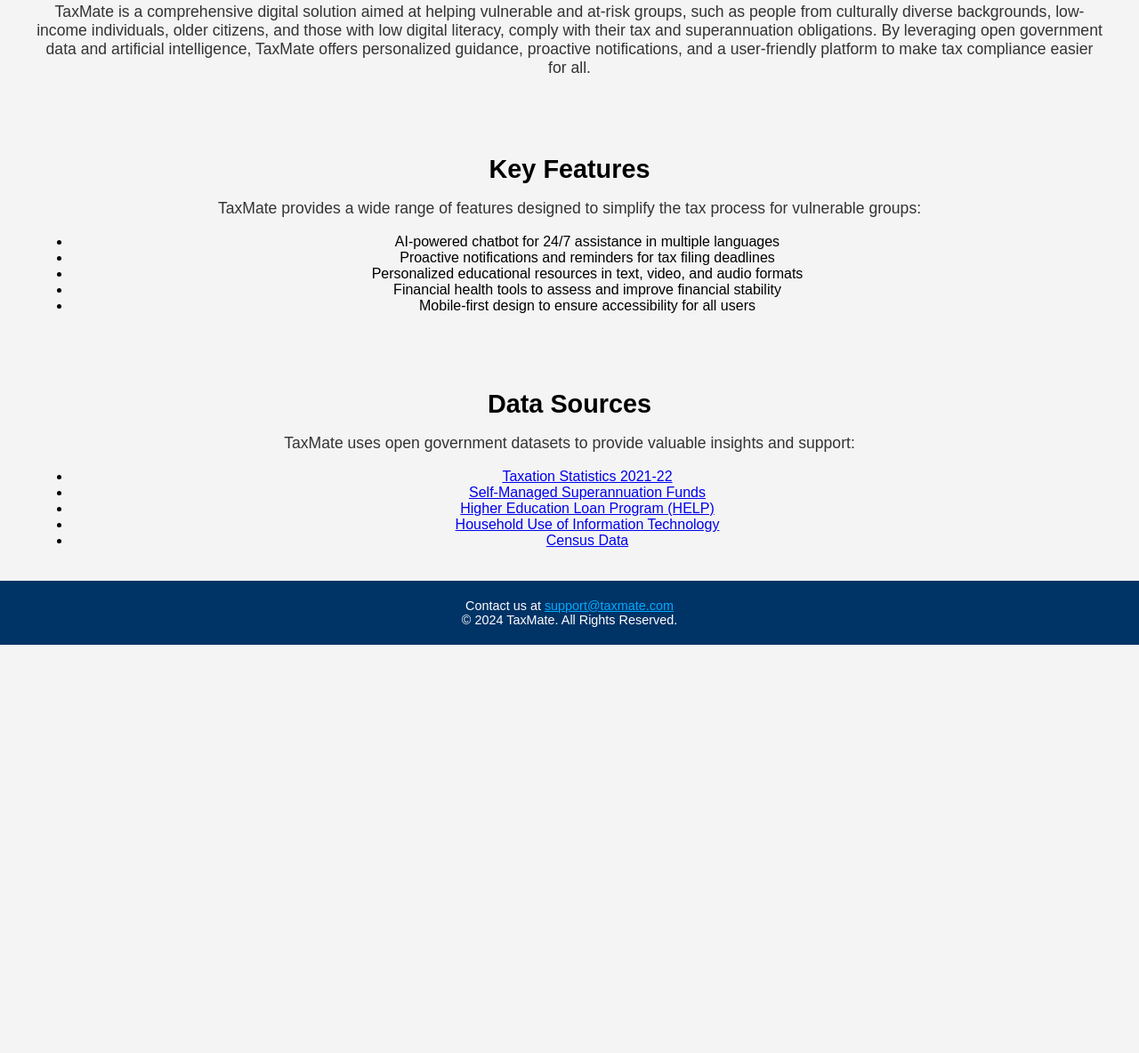
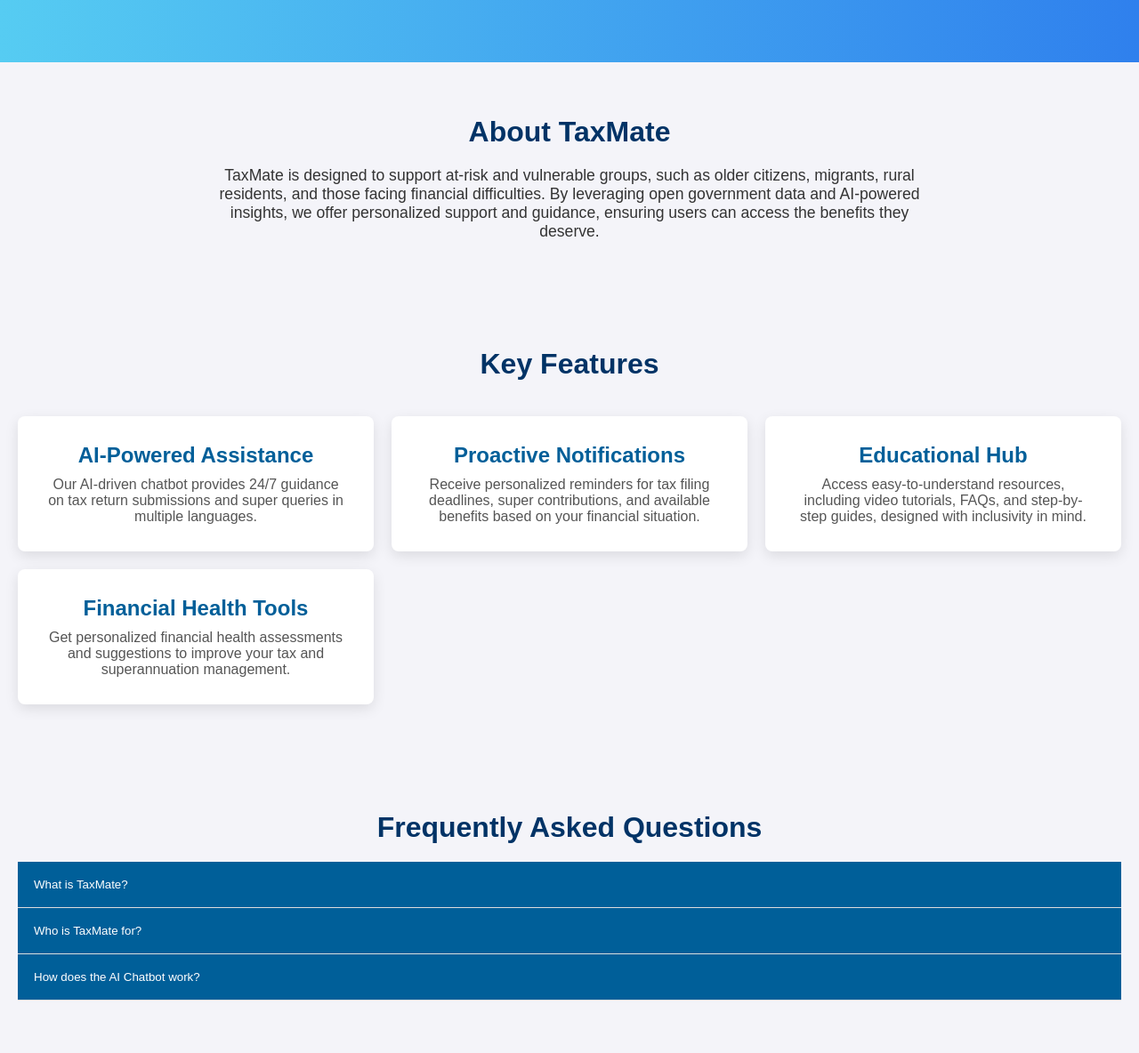
Before and after one commit to sushilsayshello/TaxMate, a plain HTML site: page index.html in a window 1280 px wide. Shown: the part 532-1716 px from the top of the page at 89% size. Before the commit the page ends 1257 px from the top, so only its background shows below. Drawn offline with Linux system fonts and the light colour scheme.

Commit message:
Update index.html

```diff
--- a/index.html
+++ b/index.html
@@ -4,50 +4,70 @@
 <head>
   <meta charset="UTF-8">
   <meta name="viewport" content="width=device-width, initial-scale=1.0">
-    <meta name="description" content="TaxMate - Empowering vulnerable groups with tax and superannuation assistance">
-    <title>TaxMate - Tax Inclusion for Vulnerable Groups</title>
+  <meta name="description" content="TaxMate - Empowering Vulnerable Australians with Tax and Superannuation Assistance">
+  <title>TaxMate | Simplify Your Tax</title>
   <style>
-        body {
-            font-family: Arial, sans-serif;
+    * {
       margin: 0;
       padding: 0;
-            background-color: #f4f4f4;
+      box-sizing: border-box;
+      font-family: 'Arial', sans-serif;
+    }
+
+    body {
+      background-color: #f4f4f9;
+      color: #333;
     }
 
     header {
-            background-color: #004e92;
+  background-color: #003366;
   color: white;
-            padding: 20px 0;
+  padding: 20px;
   text-align: center;
+  position: fixed;
+  width: 100%;
+  top: 0;
+  z-index: 1000;
 }
-
     header h1 {
       margin: 0;
       font-size: 2.5rem;
     }
 
 nav {
-            background-color: #003366;
+  background-color: #005f99;
+  display: flex;
+  justify-content: center;
   padding: 10px;
-            text-align: center;
+  margin-top: 80px; /* Adjust margin-top to create space below the fixed header */
 }
 
     nav a {
       color: white;
+      text-decoration: none;
       margin: 0 15px;
-            text-decoration: none;
+      font-size: 1.2rem;
       font-weight: bold;
+      transition: color 0.3s ease;
+    }
+
+    nav a:hover {
+      color: #ffcc00;
     }
 
     .hero {
       background: linear-gradient(to right, #56ccf2, #2f80ed);
-            padding: 60px 20px;
+      padding: 80px 20px;
       text-align: center;
       color: white;
+      min-height: 60vh;
+      display: flex;
+      align-items: center;
+      justify-content: center;
     }
 
     .hero h2 {
-            font-size: 2rem;
+      font-size: 2.5rem;
       margin-bottom: 10px;
     }
 
@@ -57,49 +77,118 @@
     }
 
     .cta-button {
-            background-color: #00aaff;
-            color: white;
-            padding: 10px 20px;
-            font-size: 1rem;
+      background-color: #ffcc00;
+      color: #003366;
+      padding: 12px 30px;
+      font-size: 1.2rem;
       text-decoration: none;
       border-radius: 5px;
+      transition: background-color 0.3s ease;
+    }
+
+    .cta-button:hover {
+      background-color: #ffd700;
     }
 
     section {
-            padding: 20px;
+      padding: 60px 20px;
       text-align: center;
     }
 
-        .content {
-            max-width: 1200px;
-            margin: 0 auto;
-        }
-
     .content h3 {
-            font-size: 1.8rem;
-            margin-bottom: 10px;
+      font-size: 2rem;
+      margin-bottom: 20px;
+      color: #003366;
     }
 
     .content p {
       font-size: 1.1rem;
       color: #333;
+      max-width: 800px;
+      margin: 0 auto;
     }
 
-        .content img {
-            max-width: 100%;
-            height: auto;
+    .features {
+      display: grid;
+      grid-template-columns: repeat(auto-fit, minmax(300px, 1fr));
+      gap: 20px;
+      margin-top: 40px;
+    }
+
+    .feature-box {
+      background-color: white;
+      padding: 30px;
+      border-radius: 8px;
+      box-shadow: 0 5px 15px rgba(0, 0, 0, 0.1);
+      transition: transform 0.3s ease, box-shadow 0.3s ease;
+    }
+
+    .feature-box:hover {
+      transform: translateY(-5px);
+      box-shadow: 0 10px 20px rgba(0, 0, 0, 0.2);
+    }
+
+    .feature-box h4 {
+      font-size: 1.5rem;
+      color: #005f99;
+      margin-bottom: 10px;
+    }
+
+    .feature-box p {
+      color: #555;
+      font-size: 1rem;
     }
 
     footer {
       background-color: #003366;
       color: white;
-            padding: 20px 0;
+      padding: 30px 20px;
       text-align: center;
     }
 
     footer p {
-            margin: 0;
+      margin: 10px 0;
       font-size: 0.9rem;
+    }
+
+    footer a {
+      color: #ffcc00;
+      text-decoration: none;
+      font-weight: bold;
+    }
+
+    footer a:hover {
+      color: #ffd700;
+    }
+
+    .accordion {
+      background-color: #005f99;
+      color: white;
+      cursor: pointer;
+      padding: 18px;
+      width: 100%;
+      text-align: left;
+      border: none;
+      outline: none;
+      transition: background-color 0.3s ease;
+    }
+
+    .accordion:hover {
+      background-color: #003366;
+    }
+
+    .panel {
+      padding: 0 18px;
+      background-color: white;
+      max-height: 0;
+      overflow: hidden;
+      transition: max-height 0.3s ease;
+      color: #333;
+      border-bottom: 1px solid #ddd;
+    }
+
+    .panel p {
+      margin: 15px 0;
     }
   </style>
 </head>
@@ -108,64 +197,92 @@
 
   <header>
     <h1>TaxMate</h1>
-        <p>Empowering Vulnerable Australians with Tax and Superannuation Assistance</p>
   </header>
 
   <nav>
     <a href="#about">About</a>
     <a href="#features">Features</a>
-        <a href="#data">Data Sources</a>
+    <a href="#faq">FAQ</a>
     <a href="#contact">Contact</a>
   </nav>
 
   <section class="hero">
-        <h2>Making Tax Compliance Accessible for Everyone</h2>
-        <p>TaxMate is a digital platform designed to assist vulnerable groups in Australia to manage their tax and super
-            obligations with ease.</p>
-        <a href="#features" class="cta-button">Learn More</a>
+    <div>
+      <h2>Making Tax Compliance Easy and Accessible for All</h2>
+      <p>TaxMate is a digital platform that helps vulnerable Australians manage their tax and superannuation with ease.</p>
+      <a href="#features" class="cta-button">Explore Features</a>
+    </div>
   </section>
 
   <section id="about" class="content">
     <h3>About TaxMate</h3>
-        <p>TaxMate is a comprehensive digital solution aimed at helping vulnerable and at-risk groups, such as people
-            from culturally diverse backgrounds, low-income individuals, older citizens, and those with low digital
-            literacy, comply with their tax and superannuation obligations. By leveraging open government data and
-            artificial intelligence, TaxMate offers personalized guidance, proactive notifications, and a user-friendly
-            platform to make tax compliance easier for all.</p>
+    <p>TaxMate is designed to support at-risk and vulnerable groups, such as older citizens, migrants, rural residents, and
+      those facing financial difficulties. By leveraging open government data and AI-powered insights, we offer
+      personalized support and guidance, ensuring users can access the benefits they deserve.</p>
   </section>
 
   <section id="features" class="content">
     <h3>Key Features</h3>
-        <p>TaxMate provides a wide range of features designed to simplify the tax process for vulnerable groups:</p>
-        <ul>
-            <li>AI-powered chatbot for 24/7 assistance in multiple languages</li>
-            <li>Proactive notifications and reminders for tax filing deadlines</li>
-            <li>Personalized educational resources in text, video, and audio formats</li>
-            <li>Financial health tools to assess and improve financial stability</li>
-            <li>Mobile-first design to ensure accessibility for all users</li>
-        </ul>
+    <div class="features">
+      <div class="feature-box">
+        <h4>AI-Powered Assistance</h4>
+        <p>Our AI-driven chatbot provides 24/7 guidance on tax return submissions and super queries in multiple languages.</p>
+      </div>
+      <div class="feature-box">
+        <h4>Proactive Notifications</h4>
+        <p>Receive personalized reminders for tax filing deadlines, super contributions, and available benefits based on
+          your financial situation.</p>
+      </div>
+      <div class="feature-box">
+        <h4>Educational Hub</h4>
+        <p>Access easy-to-understand resources, including video tutorials, FAQs, and step-by-step guides, designed with
+          inclusivity in mind.</p>
+      </div>
+      <div class="feature-box">
+        <h4>Financial Health Tools</h4>
+        <p>Get personalized financial health assessments and suggestions to improve your tax and superannuation management.</p>
+      </div>
+    </div>
   </section>
 
-    <section id="data" class="content">
-        <h3>Data Sources</h3>
-        <p>TaxMate uses open government datasets to provide valuable insights and support:</p>
-        <ul>
-            <li><a href="https://data.gov.au/dataset/ds-dga-c2251b13-5db1-403e-bbc5-82a473b91d5a/details"
-                    target="_blank">Taxation Statistics 2021-22</a></li>
-            <li><a href="https://data.gov.au/dataset/ds-dga-199009c8-86f4-4b17-b17f-fd9f1798b2fd/details"
-                    target="_blank">Self-Managed Superannuation Funds</a></li>
-            <li><a href="https://data.gov.au/dataset/ds-dga-b131b828-05b3-4d86-97c2-981278d6a77f/details"
-                    target="_blank">Higher Education Loan Program (HELP)</a></li>
-            <li><a href="https://www.abs.gov.au/statistics/industry/technology-and-innovation/household-use-information-technology-australia/latest-release"
-                    target="_blank">Household Use of Information Technology</a></li>
-            <li><a href="https://www.abs.gov.au/census" target="_blank">Census Data</a></li>
-        </ul>
+  <section id="faq" class="content">
+    <h3>Frequently Asked Questions</h3>
+    <button class="accordion">What is TaxMate?</button>
+    <div class="panel">
+      <p>TaxMate is a platform that helps Australians, particularly vulnerable and at-risk groups, with tax and superannuation compliance through personalized, AI-driven support and educational resources.</p>
+    </div>
+
+    <button class="accordion">Who is TaxMate for?</button>
+    <div class="panel">
+      <p>TaxMate is designed for individuals who may struggle with tax compliance, including older citizens, rural residents, migrants, and those with low digital literacy or financial hardship.</p>
+    </div>
+
+    <button class="accordion">How does the AI Chatbot work?</button>
+    <div class="panel">
+      <p>The AI-powered chatbot provides real-time support, answering your tax-related questions, guiding you through tax return submissions, and offering advice in multiple languages.</p>
+    </div>
   </section>
 
   <footer id="contact">
-        <p>Contact us at <a href="mailto:support@taxmate.com" style="color: #00aaff;">support@taxmate.com</a></p>
+    <p>Contact us at <a href="mailto:support@taxmate.com">support@taxmate.com</a></p>
     <p>&copy; 2024 TaxMate. All Rights Reserved.</p>
   </footer>
+
+  <script>
+    const accordions = document.querySelectorAll(".accordion");
+
+    accordions.forEach(accordion => {
+      accordion.addEventListener("click", function () {
+        this.classList.toggle("active");
+        const panel = this.nextElementSibling;
+        if (panel.style.maxHeight) {
+          panel.style.maxHeight = null;
+        } else {
+          panel.style.maxHeight = panel.scrollHeight + "px";
+        }
+      });
+    });
+  </script>
 
 </body>
 
```
Lines whose indentation alone changed are shown as unchanged.
